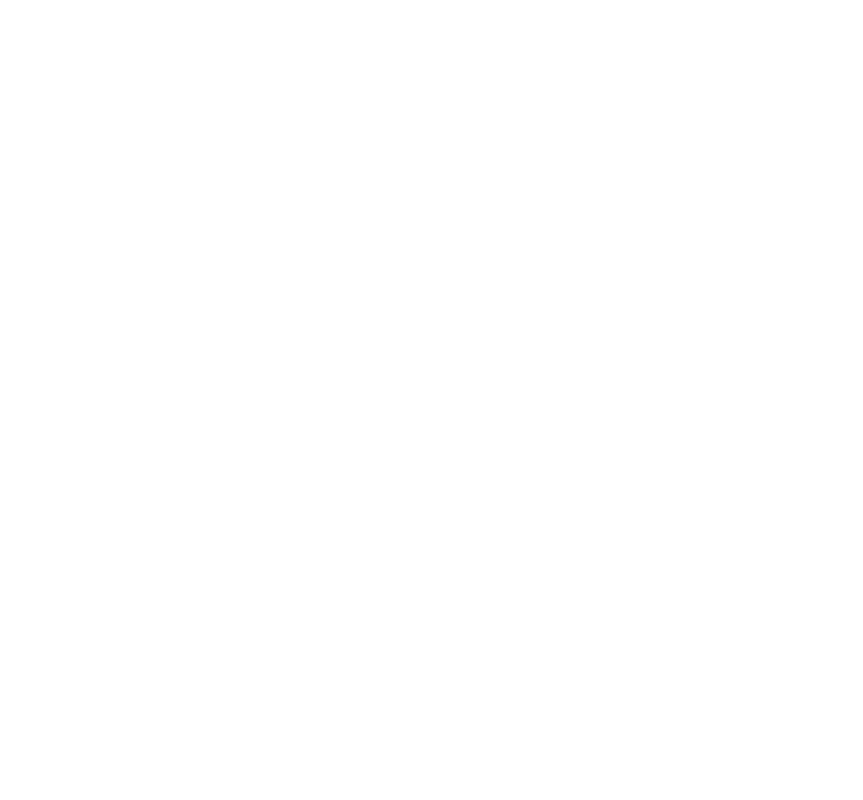
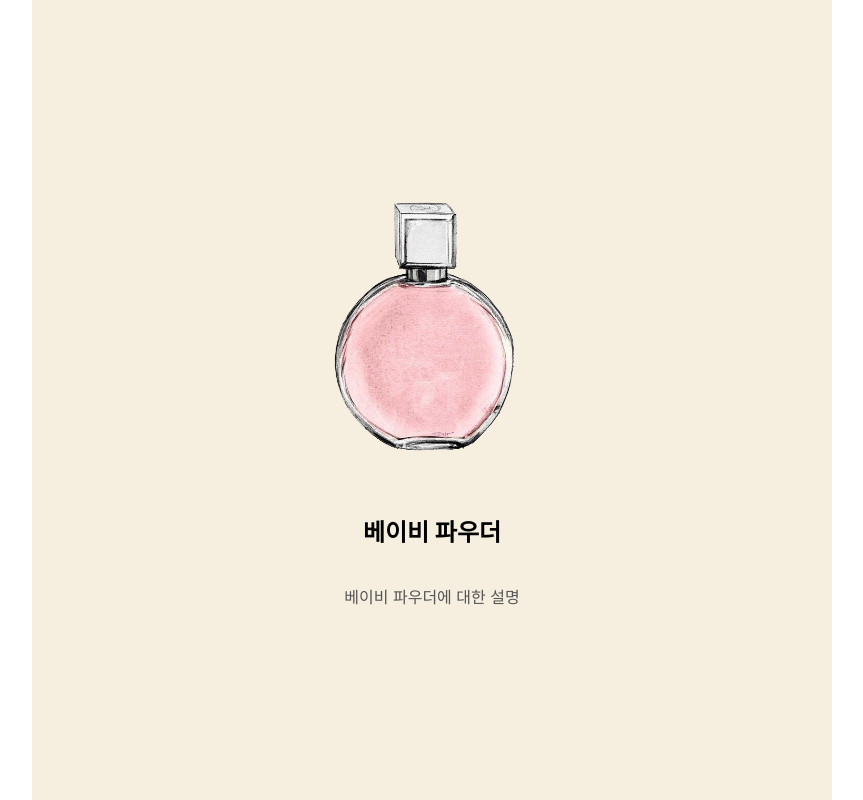
Before and after one commit to jaehak9078/PerfumeChoice, a React (Create React App) app: page /perfumeDetail/1 in a window 1280 px wide. Before the commit this address had no page. Shown: the whole page, without its empty margins (208-1071 px from the left). Built offline with nearby package versions, Linux system fonts and the light colour scheme.

Commit message:
향수 리스트 및 상세페이지 추가

```diff
--- a/src/App.js
+++ b/src/App.js
@@ -16,10 +16,10 @@ function App() {
         <Route path="/select-image" element={<ImageSelectPage />} />
 
         {/* 향수 리스트 페이지 */}
-        <Route path="/perfumes" element={<PerfumesPage />} />
+        <Route path="/perfumes/:season" element={<PerfumesPage />} />
 
         {/* 향수 상세 정보 페이지 */}
-        <Route path="/perfumes/:id" element={<PerfumeDetailPage />} />
+        <Route path="/perfumeDetail/:id" element={<PerfumeDetailPage />} />
       </Routes>
     </div>
   );
--- /dev/null
+++ b/src/assets/data/perfumes.json
@@ -0,0 +1,32 @@
+{
+    "spring": [
+      { "name": "베이비 파우더", "image": "/perfume.png", "id": 1 },
+      { "name": "코튼", "image": "/perfume.png", "id": 2 },
+      { "name": "밤쉘", "image": "/perfume.png", "id": 3 },
+      { "name": "화이트티", "image": "/perfume.png", "id": 4 },
+      { "name": "화이트머스크", "image": "/perfume.png", "id": 5 },
+      { "name": "뮤겟", "image": "/perfume.png", "id": 6 },
+      { "name": "일랑일랑", "image": "/perfume.png", "id": 7 }
+    ],
+    "summer": [
+      { "name": "아쿠아키스", "image": "/perfume.png", "id": 8 },
+      { "name": "레몬라임", "image": "/perfume.png", "id": 9 },
+      { "name": "베르가못", "image": "/perfume.png", "id": 10 },
+      { "name": "자몽", "image": "/perfume.png", "id": 11 },
+      { "name": "레저렉션", "image": "/perfume.png", "id": 12 }
+    ],
+    "autumn": [
+      { "name": "샌달우드", "image": "/perfume.png", "id": 13 },
+      { "name": "시더우드", "image": "/perfume.png", "id": 14 },
+      { "name": "엠버우드", "image": "/perfume.png", "id": 15 },
+      { "name": "뱀부하모니", "image": "/perfume.png", "id": 16 },
+      { "name": "제주비자나무", "image": "/perfume.png", "id": 17 },
+      { "name": "라벤더허브", "image": "/perfume.png", "id": 18 }
+    ],
+    "winter": [
+      { "name": "샌달우드", "image": "/perfume.png", "id": 19 },
+      { "name": "시더우드", "image": "/perfume.png", "id": 20 },
+      { "name": "엠버우드", "image": "/perfume.png", "id": 21 },
+      { "name": "시나몬", "image": "/perfume.png", "id": 22 }
+    ]
+}
--- a/src/pages/ImageSelectPage.js
+++ b/src/pages/ImageSelectPage.js
@@ -2,7 +2,7 @@ import React from 'react';
 const ImageSelectPage = () => {
   const handleNavigation = (season) => {
     // 예: 페이지 이동 로직
-    window.location.href = `/${season}`;
+    window.location.href = `/perfumes/${season}`;
   };
 
   return (
--- a/src/pages/PerfumeDetailPage.js
+++ b/src/pages/PerfumeDetailPage.js
@@ -1,7 +1,49 @@
-import React from 'react';
+import React, { useEffect, useState } from 'react';
+import { useParams, Link } from 'react-router-dom';
+import perfumesData from '../assets/data/perfumes.json';
 
 const PerfumeDetailPage = () => {
-  return <div></div>;
+  const { id } = useParams();
+  const [perfume, setPerfume] = useState(null);
+
+  useEffect(() => {
+    const findPerfumeById = () => {
+      let selectedPerfume = null;
+      for (const season in perfumesData) {
+        selectedPerfume = perfumesData[season].find(p => p.id === parseInt(id));
+        if (selectedPerfume) break;
+      }
+      setPerfume(selectedPerfume);
+    };
+
+    findPerfumeById();
+  }, [id]);
+
+  if (!perfume) {
+    return <div className="container center" style={{fontWeight: 'bold', fontSize: '24px'}}>로딩 중...</div>;
+  }
+
+  return (
+    <div className="container center" style={{ textAlign: 'center' }}>
+      {/* 향수 이미지 */}
+      <img
+        src={perfume.image}
+        alt={perfume.name}
+        style={{ width: '300px', height: '300px', objectFit: 'cover', marginBottom: '20px' }}
+      />
+
+      {/* 향수 이름 */}
+      <h1 style={{ fontSize: '24px', fontWeight: 'bold', marginBottom: '20px' }}>
+        {perfume.name}
+      </h1>
+
+      {/* 향수 설명 */}
+      <p style={{ fontSize: '16px', color: '#555' }}>
+        {perfume.name}에 대한 설명
+      </p>
+
+    </div>
+  );
 };
 
 export default PerfumeDetailPage;
--- a/src/pages/PerfumesPage.js
+++ b/src/pages/PerfumesPage.js
@@ -1,7 +1,36 @@
-import React from 'react';
+import React, { useEffect, useState } from 'react';
+import { useParams, Link } from 'react-router-dom';
+import perfumesData from '../assets/data/perfumes.json';
 
 const PerfumesPage = () => {
-  return <div></div>;
+  const { season } = useParams();
+  const [perfumes, setPerfumes] = useState([]);
+
+  useEffect(() => {
+    fetchPerfumesBySeason(season);
+  }, [season]);
+
+  const fetchPerfumesBySeason = (season) => {
+    setPerfumes(perfumesData[season] || []);
+  };
+
+  return (
+    <div className="container center">
+      <ul style={{ listStyleType: 'none', padding: 0 }}>
+        {perfumes.map((perfume) => (
+            <li key={perfume.id} style={{ display: 'flex', alignItems: 'center', marginBottom: '10px' }}>
+              {/* 향수 이미지 */}
+              <img src={perfume.image} alt={perfume.name} style={{ width: '50px', height: '50px', marginRight: '10px' }} />
+
+              {/* 향수 이름과 상세 페이지 링크 */}
+              <Link to={`/perfumeDetail/${perfume.id}`} style={{ textDecoration: 'none', color: '#333', fontSize: '18px', fontWeight: 'bold' }}>
+                {perfume.name}
+              </Link>
+            </li>
+        ))}
+      </ul>
+    </div>
+  );
 };
 
 export default PerfumesPage;
```
Also changed, not shown: public/perfume.png (added).
